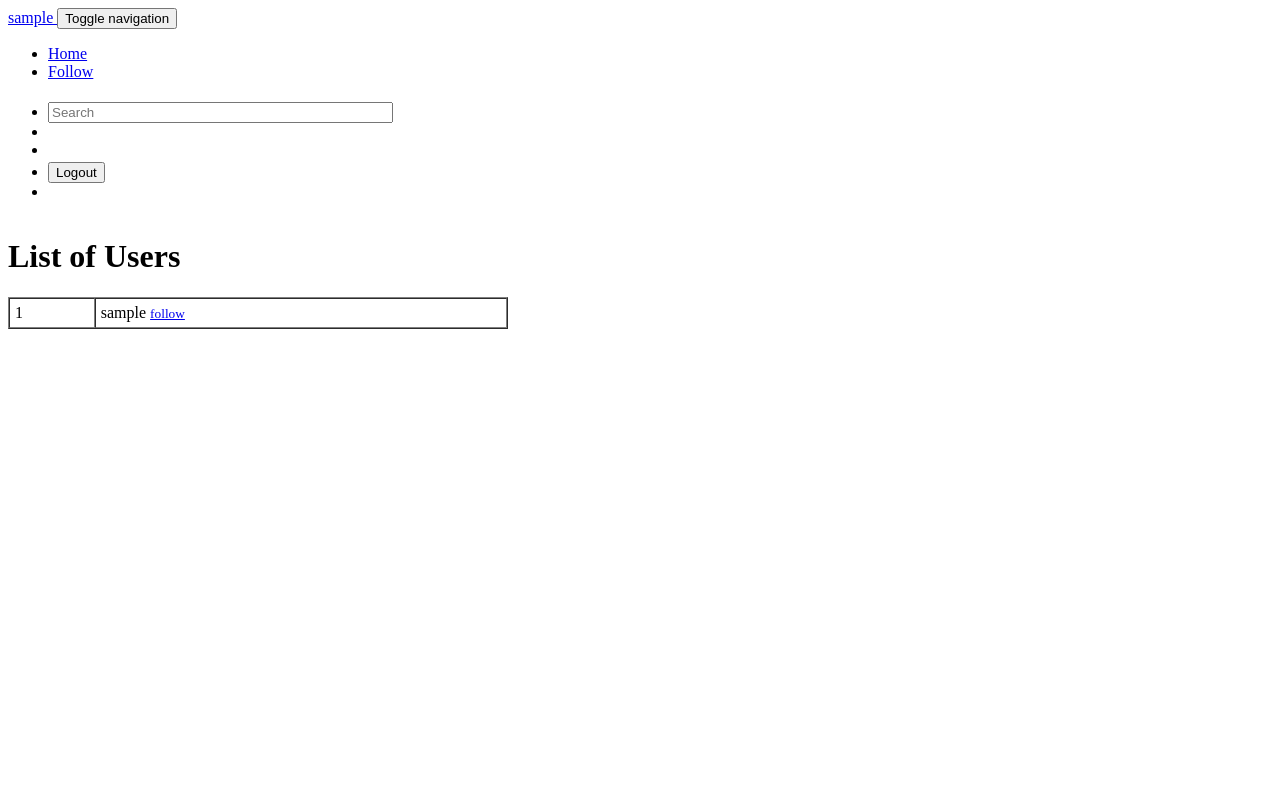
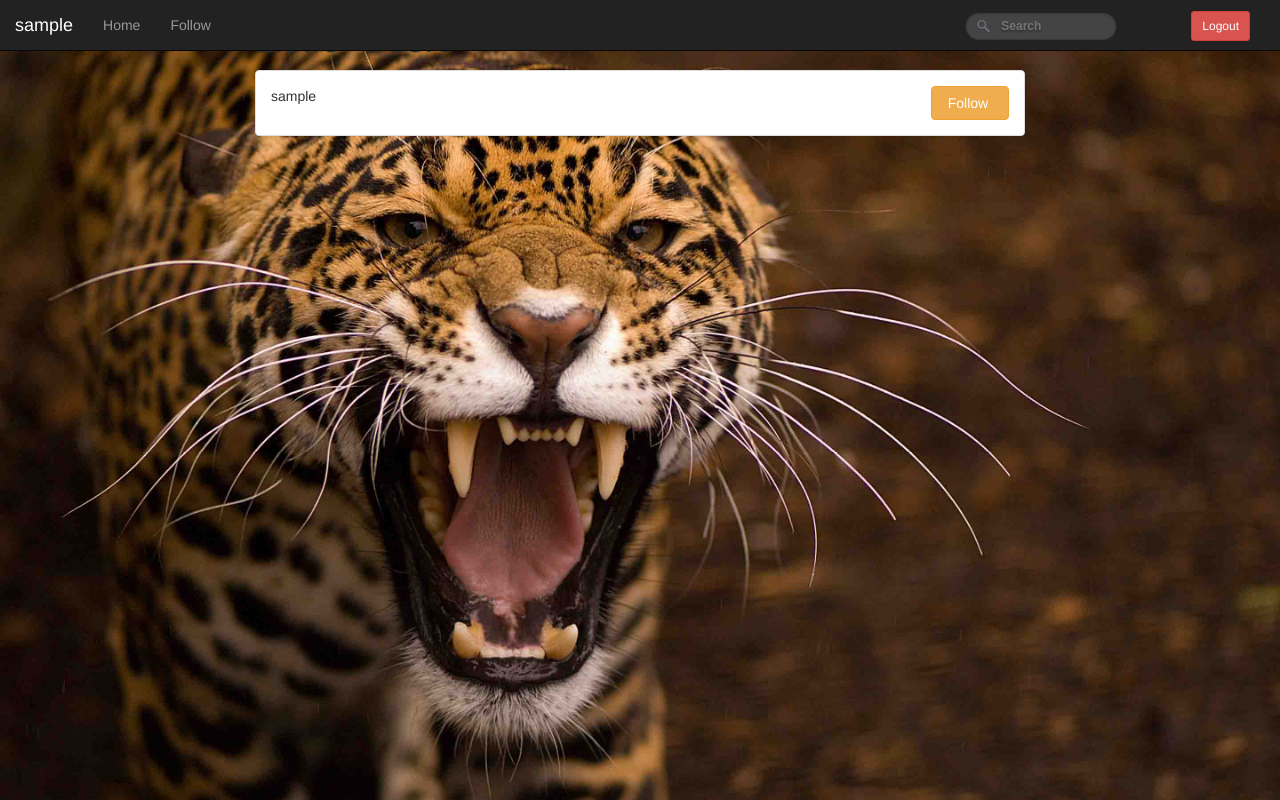
Before and after one commit to chaitanya-baraskar/jaguar-roar, a PHP site: page /userlist.php in a window 1280 px wide. Run offline with PHP 8.4, Linux system fonts and the light colour scheme; the visitor is signed in with stand-in values (Sample User, id 1); data that the repository does not hold is empty.

Commit message:
finished userlist

```diff
--- a/common_functions.php
+++ b/common_functions.php
@@ -237,7 +237,7 @@
     echo "  </button>\n";
     echo "  <div class='collapse navbar-collapse navHeaderCollapse' style='overflow:hidden;'>\n";
     echo "    <ul class='nav navbar-nav'>\n";
-    echo "      <li class='active'><a href='index.php'>Home</a></li>\n";
+    echo "      <li><a href='index.php'>Home</a></li>\n";
     echo "      <li><a href='userlist.php'>Follow</a></li>\n";
     echo "     </ul>\n";
     echo "    <ul class='nav navbar-nav navbar-right'>\n";
--- a/userlist.php
+++ b/userlist.php
@@ -2,6 +2,7 @@
 session_start();
 include_once("connection.php");
 include_once("common_functions.php");
+
 if (!$_SESSION['userid']) {
     header("Location: login.php");
     exit;
@@ -11,43 +12,49 @@
         "http://www.w3.org/TR/xhtml1/DTD/xhtml1-transitional.dtd">
 <html xmlns="http://www.w3.org/1999/xhtml" xml:lang="en" lang="en">
 <head>
-  <meta http-equiv="content-type" content="text/html; charset=utf-8" />
-  <title>Meow - User list</title>
+    <meta charset="utf-8">
+    <meta http-equiv="X-UA-Compatible" content="IE=edge,chrome=1">
+    <title>Itty Bitty Kitty</title>
+    <meta name="viewport" content="width=device-width,initial-scale=1">
+    <link rel="stylesheet" href="./css/bootstrap.css" media="screen">
+    <link rel="stylesheet" href="./css/custom.css">
+    <script src="./js/jquery-2.0.3.min.js"></script>
+    <script src="./js/bootstrap.js"></script>
 </head>
 <body>
 <?php show_navbar() ?>
+<div id="imagecover" style='overflow:auto; z-index:1'>
+    <div class="container" id="stuff" style='background-color : transparent;overflow:auto; z-index:2'>
 <h1>List of Users</h1>
 <?php
   $users = show_users();
   $sheep = following($_SESSION['userid']);
 if (count($users)){
 ?>
-<table border='1' cellspacing='0' cellpadding='5' width='500'>
     <?php
     foreach ($users as $key => $value){
-        echo "<tr valign='top'>\n";
-        echo "<td>".$key ."</td>\n";
-        echo "<td>".$value;
+        echo "<div class='panel panel-default'>";
+        echo "<div class='panel-body'>";
+        echo "$value";
         if (in_array($key,$sheep)){
-            echo " <small>
-		<a href='tofollow.php?id=$key&do=unfollow'>unfollow</a>
-		</small>";
+            echo "<button type='button' onclick='window.location.href=\"tofollow.php?id=$key&do=unfollow\"' class='btn btn-danger pull-right'>Unfollow</button>";
         }else{
-            echo " <small>
-		<a href='tofollow.php?id=$key&do=follow'>follow</a>
-		</small>";
+            echo "<button type='button' onclick='window.location.href=\"tofollow.php?id=$key&do=follow\"' class='btn btn-warning pull-right'>&nbsp;Follow&nbsp;&nbsp;</button>";
         }
-        echo "</td>\n";
-        echo "</tr>\n";
+        echo "</div>";
+        echo "</div>";
     }
     ?>
-</table>
 <?php
     }else{
 ?>
-<p><b>There are no users in the system!</b></p>
+<div align="center">
+<span style="color: white;"><strong>There are no users in the system!</strong></span>
+</div>
 <?php
     }
 ?>
+        </div>
+    </div>
 </body>
 </html>
```
